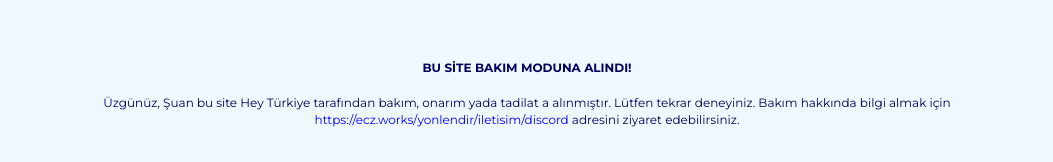
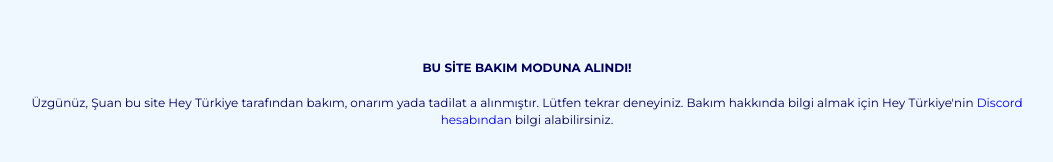
Before and after one commit to heyturkiye204/bakim-modu, a plain HTML site: page index.html in a window 1280 px wide. Shown: the part 264-426 px from the top of the page, without its empty margins (113-1166 px from the left). Drawn offline with Linux system fonts and the light colour scheme.

Commit message:
Update index.html

```diff
--- a/index.html
+++ b/index.html
@@ -178,7 +178,7 @@ a {
 <br><br><br>
 <span class="yazi2_2"><b>BU SİTE BAKIM MODUNA ALINDI! </b></span>
 <br><br>
-<span class="yazi2_2">Üzgünüz, Şuan bu site Hey Türkiye tarafından bakım, onarım yada tadilat a alınmıştır. Lütfen tekrar deneyiniz. Bakım hakkında bilgi almak için <a href="https://ecz.works/yonlendir/iletisim/discord">https://ecz.works/yonlendir/iletisim/discord</a> adresini ziyaret edebilirsiniz. </span>
+<span class="yazi2_2">Üzgünüz, Şuan bu site Hey Türkiye tarafından bakım, onarım yada tadilat a alınmıştır. Lütfen tekrar deneyiniz. Bakım hakkında bilgi almak için Hey Türkiye'nin <a href="https://ecz.works/yonlendir/iletisim/discord">Discord hesabından</a> bilgi alabilirsiniz.</span>
 <br><br><br>
 <span class="yazi2_2"><a href="https://heytr.live">https://heytr.live - Hey Türkiye</a></span>
 <br>
```
